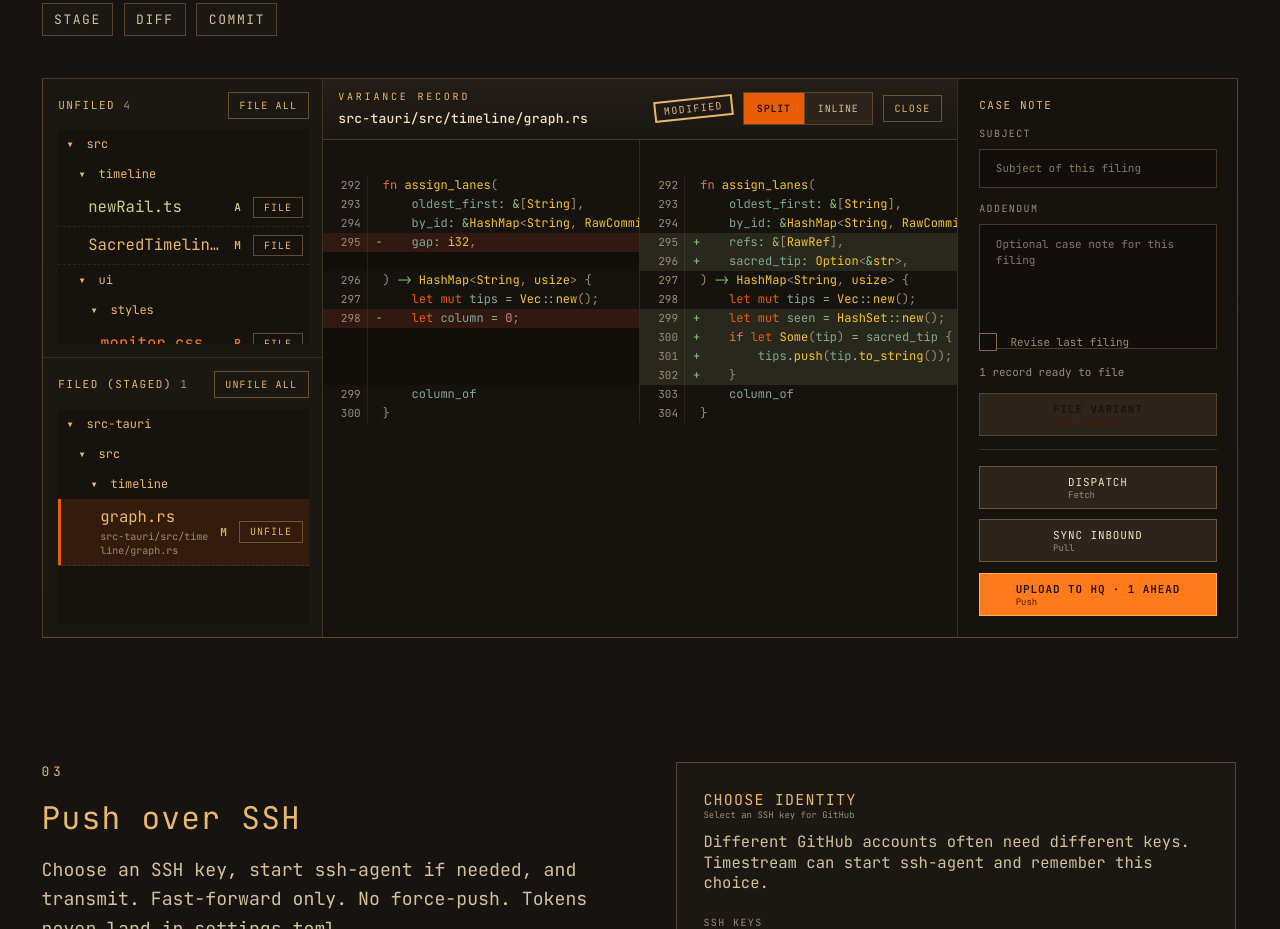
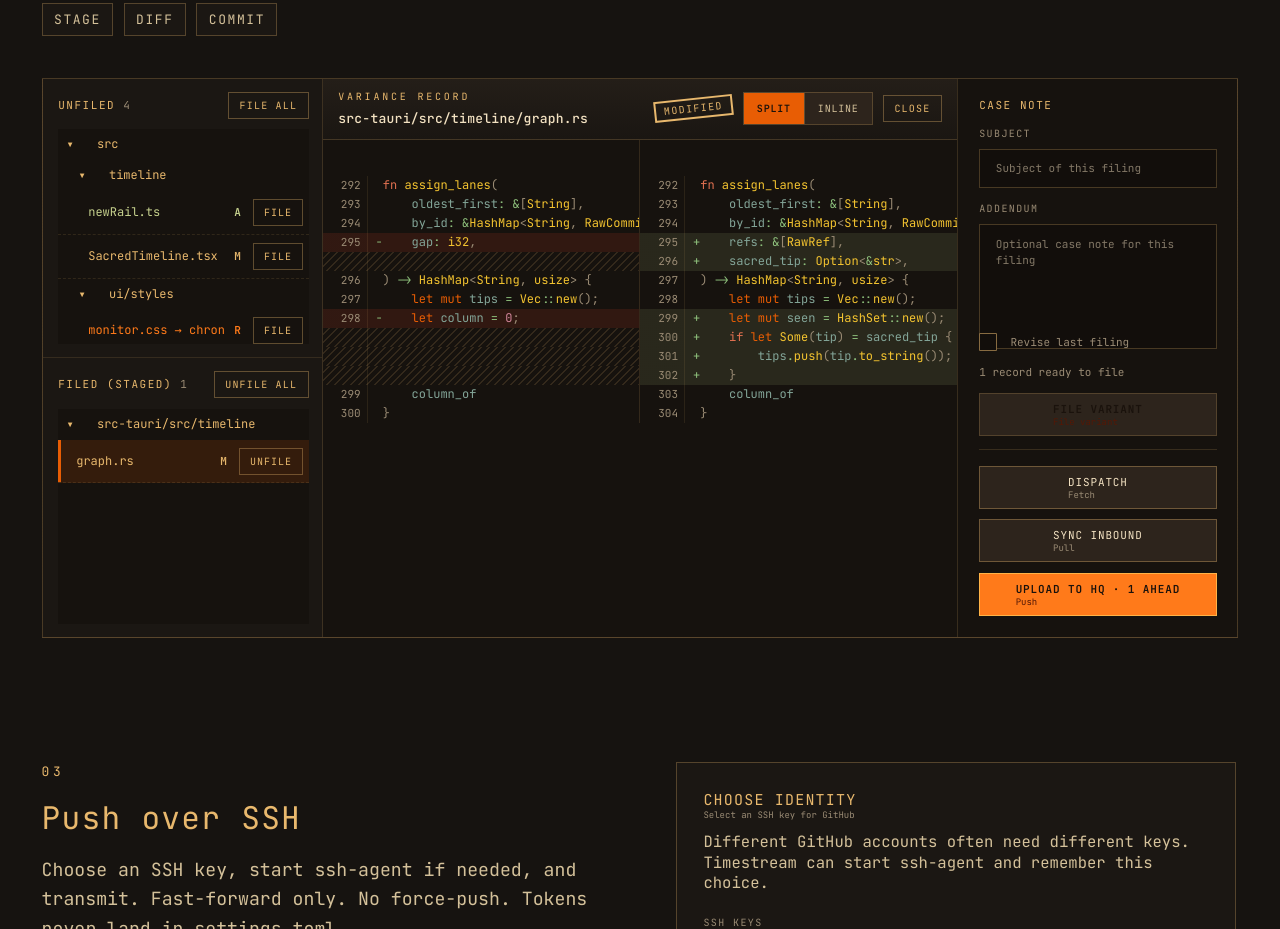
Before and after one commit to devkokooo/timestream, an Astro site in the folder site/: page / in a window 1280 px wide. Shown: the part 2376-3305 px from the top of the page. Built offline with nearby package versions, Linux system fonts and the light colour scheme; Astro itself is replaced by a stand-in of ours; a web font is replaced by a local one.

Commit message:
fix(site): diff renderer wrapper

```diff
--- a/site/astro.config.mjs
+++ b/site/astro.config.mjs
@@ -95,6 +95,9 @@
           find: path.resolve(appSrc, "diff/PierreDiffSurface"),
           replacement: mock("PierreDiffSurface.tsx"),
         },
+        // Belt-and-suspenders: never resolve the Pierre packages from parent node_modules.
+        { find: "@pierre/diffs/react", replacement: mock("pierreDiffsReact.ts") },
+        { find: "@pierre/diffs", replacement: mock("pierreDiffs.ts") },
         // Pierre File Trees stays in the desktop app; tour uses a lightweight interactive mock.
         {
           find: "@/diff/PierreFileTree",
@@ -108,6 +111,8 @@
           find: path.resolve(appSrc, "diff/PierreFileTree"),
           replacement: mock("PierreFileTree.tsx"),
         },
+        { find: "@pierre/trees/react", replacement: mock("pierreTreesReact.ts") },
+        { find: "@pierre/trees", replacement: mock("pierreTrees.ts") },
         { find: "@", replacement: appSrc },
         { find: "@tauri-apps/api/core", replacement: mock("core.ts") },
         { find: "@tauri-apps/api/event", replacement: mock("event.ts") },
--- a/site/src/mocks/PierreFileTree.tsx
+++ b/site/src/mocks/PierreFileTree.tsx
@@ -1,11 +1,10 @@
-import { useEffect, useMemo, useState } from "react";
+import { useEffect, useMemo, useState, type ReactElement } from "react";
 import type { FileChange } from "../../../src/git/types";
 import { cn } from "../../../src/ui/cn";
 import {
   actionMark,
   actionTone,
   fileDisplayName,
-  fileDisplayPath,
 } from "../../../src/diff/diffView";
 import { actionColor, fileRowSelected } from "../../../src/ui/ui";
 
@@ -49,7 +48,26 @@
     }
     dir.files.push(file);
   }
-  return root;
+  return flattenEmptyDirectories(root);
+}
+
+/** Match Pierre `flattenEmptyDirectories`: fold `a/ → b/` into `a/b` when b is the only child. */
+function flattenEmptyDirectories(node: DirNode): DirNode {
+  const dirs = new Map<string, DirNode>();
+  for (const child of node.dirs.values()) {
+    let collapsed = flattenEmptyDirectories(child);
+    while (collapsed.dirs.size === 1 && collapsed.files.length === 0) {
+      const only = collapsed.dirs.values().next().value as DirNode;
+      collapsed = {
+        name: `${collapsed.name}/${only.name}`,
+        path: only.path,
+        dirs: only.dirs,
+        files: only.files,
+      };
+    }
+    dirs.set(collapsed.path, collapsed);
+  }
+  return { name: node.name, path: node.path, dirs, files: node.files };
 }
 
 function sortedDirs(dir: DirNode): DirNode[] {
@@ -58,6 +76,13 @@
 
 function sortedFiles(dir: DirNode): FileChange[] {
   return [...dir.files].sort((a, b) => a.path.localeCompare(b.path));
+}
+
+function toggleDir(path: string, current: Set<string>): Set<string> {
+  const next = new Set(current);
+  if (next.has(path)) next.delete(path);
+  else next.add(path);
+  return next;
 }
 
 export function PierreFileTree({ files, selectedPath, onSelectPath, action, className }: PierreFileTreeProps) {
@@ -76,35 +101,26 @@
     setExpanded(allDirs);
   }, [dirTree]);
 
-  const renderDir = (dir: DirNode, depth: number): JSX.Element[] => {
-    const out: JSX.Element[] = [];
+  const renderDir = (dir: DirNode, depth: number): ReactElement[] => {
+    const out: ReactElement[] = [];
 
     for (const child of sortedDirs(dir)) {
       const isOpen = expanded.has(child.path);
       out.push(
-        <div
+        <button
           key={`d:${child.path}`}
-          className="flex w-full select-none items-center gap-2 border-0 bg-transparent py-[6px] pr-1 text-left font-mono text-[12px] text-tva-gold hover:bg-tva-orange/10"
+          type="button"
+          className="flex w-full cursor-pointer select-none items-center gap-2 border-0 bg-transparent py-[6px] pr-1 text-left font-mono text-[12px] leading-[19px] text-tva-gold hover:bg-tva-orange/10"
           style={{ paddingLeft: depth * 12 + 6 }}
+          onClick={() => setExpanded((current) => toggleDir(child.path, current))}
         >
-          <button
-            type="button"
-            className="border-0 bg-transparent p-0 text-left"
-            onClick={() => {
-              setExpanded((current) => {
-                const next = new Set(current);
-                if (next.has(child.path)) next.delete(child.path);
-                else next.add(child.path);
-                return next;
-              });
-            }}
-          >
-            <span className="mr-2 inline-block w-[12px] text-center" aria-hidden>
-              {isOpen ? "▾" : "▸"}
-            </span>
+          <span className="mr-2 inline-block w-[12px] shrink-0 text-center text-[12px]" aria-hidden>
+            {isOpen ? "▾" : "▸"}
+          </span>
+          <span className="min-w-0 overflow-hidden text-ellipsis whitespace-nowrap text-[12px]">
             {child.name}
-          </button>
-        </div>,
+          </span>
+        </button>,
       );
       if (isOpen) out.push(...renderDir(child, depth + 1));
     }
@@ -119,7 +135,7 @@
         <div
           key={`f:${file.path}`}
           className={cn(
-            "group flex w-full items-center justify-between gap-2 border-0 border-b border-dashed border-tva-gold/12 bg-transparent py-1.5 pr-1 text-left font-mono text-xs hover:bg-tva-orange/8",
+            "group flex w-full cursor-pointer items-center justify-between gap-2 border-0 border-b border-dashed border-tva-gold/12 bg-transparent py-1.5 pr-1 text-left font-mono text-[12px] leading-[19px] hover:bg-tva-orange/8",
             selected && fileRowSelected,
             badgeCls,
           )}
@@ -127,21 +143,24 @@
           role="button"
           tabIndex={0}
           onClick={() => onSelectPath?.(file.path)}
+          onKeyDown={(e) => {
+            if (e.key === "Enter" || e.key === " ") {
+              e.preventDefault();
+              onSelectPath?.(file.path);
+            }
+          }}
         >
           <div className="min-w-0 flex-1 overflow-hidden">
-            <div className="flex min-w-0 items-center gap-2">
-              <span className="min-w-0 overflow-hidden text-ellipsis whitespace-nowrap">{fileDisplayName(file)}</span>
-            </div>
-            {selected ? (
-              <div className="mt-0.5 break-all text-[10px] leading-snug text-tva-muted">{fileDisplayPath(file)}</div>
-            ) : null}
+            <span className="min-w-0 overflow-hidden text-ellipsis whitespace-nowrap text-[12px]">
+              {fileDisplayName(file)}
+            </span>
           </div>
           <div className="flex shrink-0 items-center gap-2">
             <span className="text-[11px] font-semibold tracking-[0.12em]">{mark}</span>
             {action ? (
               <button
                 type="button"
-                className="shrink-0 border border-tva-gold/35 bg-transparent px-2 py-[3px] text-[10px] uppercase tracking-[0.1em] text-tva-gold enabled:hover:border-tva-orange enabled:hover:text-tva-gold-bright disabled:hover:border-tva-gold/35 disabled:hover:text-tva-gold"
+                className="shrink-0 cursor-pointer border border-tva-gold/35 bg-transparent px-2 py-[3px] text-[10px] uppercase tracking-[0.1em] text-tva-gold enabled:hover:border-tva-orange enabled:hover:text-tva-gold-bright disabled:hover:border-tva-gold/35 disabled:hover:text-tva-gold"
                 onClick={(e) => {
                   e.stopPropagation();
                   void action.onAction(file.path);
@@ -159,7 +178,13 @@
   };
 
   return (
-    <div className={cn("h-full min-h-0 overflow-auto bg-[#16120e] text-tva-paper", className)}>
+    // Absolute px type — site html is 130% and rem-based Tailwind would inflate rows.
+    <div
+      className={cn(
+        "h-full min-h-0 overflow-auto bg-[#16120e] font-mono text-[12px] leading-[19px] text-tva-paper",
+        className,
+      )}
+    >
       {renderDir(dirTree, 0)}
     </div>
   );
--- /dev/null
+++ b/site/src/mocks/pierreDiffs.ts
@@ -0,0 +1,7 @@
+/**
+ * Hard stop for accidental `@pierre/diffs` imports on the marketing site.
+ * Tour diffs go through `PierreDiffSurface.tsx` (baked-token body).
+ */
+throw new Error(
+  "@pierre/diffs must not load on the marketing site — use the PierreDiffSurface mock alias",
+);
--- /dev/null
+++ b/site/src/mocks/pierreDiffsReact.ts
@@ -0,0 +1,9 @@
+/**
+ * Hard stop for accidental `@pierre/diffs/react` imports on the marketing site.
+ * Tour diffs go through `PierreDiffSurface.tsx` (baked-token body).
+ */
+export function CodeView(): never {
+  throw new Error(
+    "@pierre/diffs/react must not load on the marketing site — use the PierreDiffSurface mock alias",
+  );
+}
--- /dev/null
+++ b/site/src/mocks/pierreTrees.ts
@@ -0,0 +1,7 @@
+/**
+ * Hard stop for accidental `@pierre/trees` imports on the marketing site.
+ * Tour file lists go through `PierreFileTree.tsx`.
+ */
+throw new Error(
+  "@pierre/trees must not load on the marketing site — use the PierreFileTree mock alias",
+);
--- /dev/null
+++ b/site/src/mocks/pierreTreesReact.ts
@@ -0,0 +1,15 @@
+/**
+ * Hard stop for accidental `@pierre/trees/react` imports on the marketing site.
+ * Tour file lists go through `PierreFileTree.tsx`.
+ */
+export function FileTree(): never {
+  throw new Error(
+    "@pierre/trees/react must not load on the marketing site — use the PierreFileTree mock alias",
+  );
+}
+
+export function useFileTree(): never {
+  throw new Error(
+    "@pierre/trees/react must not load on the marketing site — use the PierreFileTree mock alias",
+  );
+}
--- a/src/ui/styles/effects.css
+++ b/src/ui/styles/effects.css
@@ -256,7 +256,16 @@
 }
 
 .diff-line.empty {
-  background: rgba(0, 0, 0, 0.18);
+  background-color: #16120e;
+  background-image: repeating-linear-gradient(
+    -45deg,
+    transparent,
+    transparent calc(3px * 1.414),
+    rgba(232, 184, 109, 0.14) calc(3px * 1.414),
+    rgba(232, 184, 109, 0.14) calc(4px * 1.414)
+  );
+  background-size: 8px 8px;
+  background-position: 5px 0;
 }
 
 .diff-line.addition .diff-gutter-row {
@@ -268,7 +277,16 @@
 }
 
 .diff-line.empty .diff-gutter-row {
-  background: linear-gradient(rgba(0, 0, 0, 0.18), rgba(0, 0, 0, 0.18)), #16120e;
+  background-color: #16120e;
+  background-image: repeating-linear-gradient(
+    -45deg,
+    transparent,
+    transparent calc(3px * 1.414),
+    rgba(232, 184, 109, 0.14) calc(3px * 1.414),
+    rgba(232, 184, 109, 0.14) calc(4px * 1.414)
+  );
+  background-size: 8px 8px;
+  background-position: 5px 0;
 }
 
 .diff-line.addition .diff-mark,
```
Also changed, not shown: site/tsconfig.json (+8 -0 lines), src/diff/PierreDiffSurface.tsx (+3 -4 lines), src/diff/api.ts (+4 -5 lines), src/diff/types.ts (+7 -0 lines), site/README.md.
